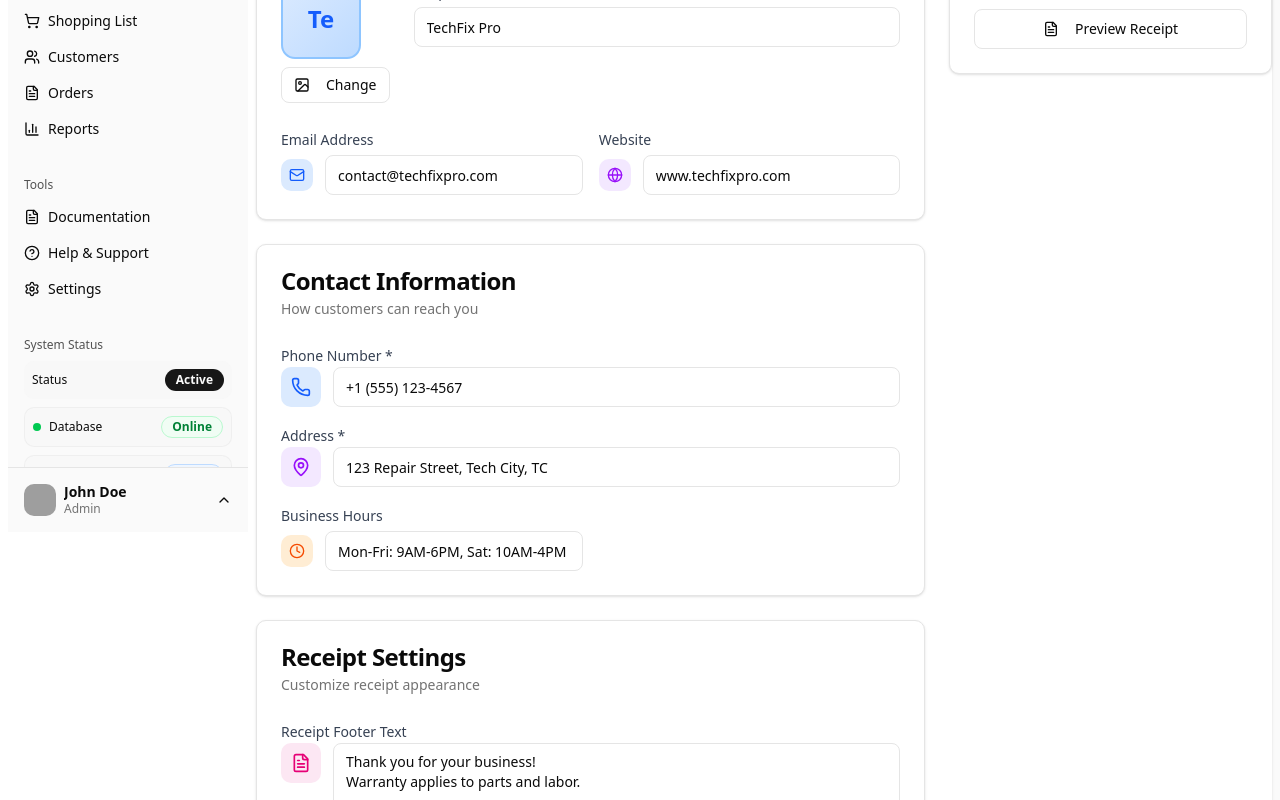
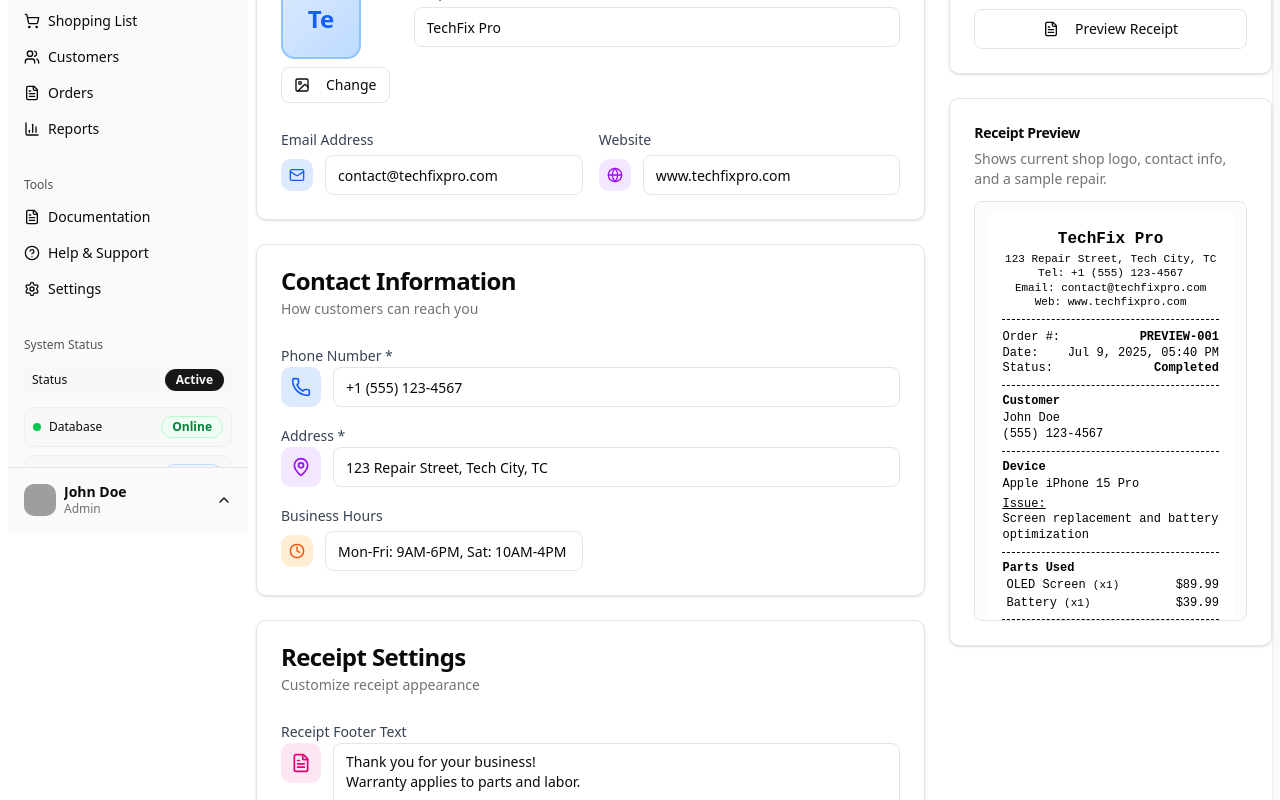
Before and after one commit to DraouM/Fix-Track, a Next.js app: page /profile in a window 1280 px wide. Shown: the part 260-1060 px from the top of the page. Built offline with nearby package versions, Linux system fonts and the light colour scheme; grey boxes are pictures that could not be loaded.

Commit message:
Add receipt preview to profile page
- Add ShopPrintTemplate component for receipt previews
- Include receipt preview section in profile page showing sample repair
- Display current shop logo, contact info, and repair details

```diff
--- a/src/app/profile/page.tsx
+++ b/src/app/profile/page.tsx
@@ -36,6 +36,7 @@ import {
 } from "@/components/ui/alert-dialog";
 
 // Add imports for receipt preview
+import { ShopPrintTemplate } from "@/components/helpers/ShopPrintTemplate";
 import { Repair } from "@/types/repair";
 import { ReceiptTemplate } from "@/components/helpers/ReceiptTemplate";
 
@@ -521,6 +522,30 @@ export default function ProfilePage() {
               </CardContent>
             </Card>
 
+            {/* Inline Receipt Preview */}
+            <Card>
+              <CardHeader className="pb-3">
+                <CardTitle className="text-sm font-semibold">
+                  Receipt Preview
+                </CardTitle>
+                <CardDescription>
+                  Shows current shop logo, contact info, and a sample repair.
+                </CardDescription>
+              </CardHeader>
+              <CardContent>
+                <div className="border rounded-md p-3 bg-muted/30 max-h-[420px] overflow-auto">
+                  <div className="flex justify-center">
+                    <ShopPrintTemplate
+                      repair={sampleRepair}
+                      includePayments
+                      includeParts
+                      logoUrl={shopInfo.logoUrl}
+                    />
+                  </div>
+                </div>
+              </CardContent>
+            </Card>
+
             {hasChanges && (
               <Card className="border-yellow-200 bg-yellow-50">
                 <CardContent className="pt-4">
--- /dev/null
+++ b/src/components/helpers/ShopPrintTemplate.tsx
@@ -0,0 +1,234 @@
+"use client";
+
+import { Repair } from "@/types/repair";
+import { getShopInfo } from "@/lib/shopInfo";
+
+interface ShopPrintTemplateProps {
+  repair: Repair;
+  includePayments?: boolean;
+  includeParts?: boolean;
+  logoUrl?: string;
+}
+
+/**
+ * Lightweight print template that combines repair details and shop profile info.
+ * Use this for HTML-based printing (iframe/popup) or to render a preview.
+ */
+export function ShopPrintTemplate({
+  repair,
+  includePayments = true,
+  includeParts = true,
+  logoUrl,
+}: ShopPrintTemplateProps) {
+  const shopInfo = getShopInfo();
+  const logoSrc = logoUrl ?? shopInfo.logoUrl ?? "/test-logo.svg";
+
+  const formatDate = (dateString?: string) => {
+    if (!dateString) return "N/A";
+    return new Date(dateString).toLocaleDateString("en-US", {
+      year: "numeric",
+      month: "short",
+      day: "numeric",
+      hour: "2-digit",
+      minute: "2-digit",
+    });
+  };
+
+  const totalPaid =
+    repair.payments?.reduce((sum, p) => sum + (p.amount || 0), 0) || 0;
+  const balance = (repair.estimatedCost || 0) - totalPaid;
+
+  return (
+    <div
+      className="thermal-receipt"
+      style={{
+        width: "80mm",
+        padding: "4mm",
+        fontFamily: "'Courier New', Courier, monospace",
+        fontSize: "12px",
+        lineHeight: "1.3",
+        color: "#000",
+        backgroundColor: "#fff",
+      }}
+    >
+      {/* Header - Shop Information */}
+      <div
+        style={{
+          textAlign: "center",
+          marginBottom: "10px",
+          borderBottom: "1px dashed #000",
+          paddingBottom: "10px",
+        }}
+      >
+        {logoSrc && (
+          <div style={{ marginBottom: "6px" }}>
+            <img
+              src={logoSrc}
+              alt="Shop Logo"
+              style={{
+                maxWidth: "60mm",
+                maxHeight: "20mm",
+                width: "auto",
+                height: "auto",
+                objectFit: "contain",
+              }}
+            />
+          </div>
+        )}
+        <div
+          style={{ fontSize: "16px", fontWeight: "bold", marginBottom: "2px" }}
+        >
+          {shopInfo.shopName}
+        </div>
+        <div style={{ fontSize: "11px" }}>{shopInfo.address}</div>
+        <div style={{ fontSize: "11px" }}>Tel: {shopInfo.phoneNumber}</div>
+        {shopInfo.email && (
+          <div style={{ fontSize: "11px" }}>Email: {shopInfo.email}</div>
+        )}
+        {shopInfo.website && (
+          <div style={{ fontSize: "11px" }}>Web: {shopInfo.website}</div>
+        )}
+      </div>
+
+      {/* Order Info */}
+      <div style={{ marginBottom: "8px", fontSize: "12px" }}>
+        <div style={{ display: "flex", justifyContent: "space-between" }}>
+          <span>Order #:</span>
+          <span style={{ fontWeight: "bold" }}>{repair.code || repair.id}</span>
+        </div>
+        <div style={{ display: "flex", justifyContent: "space-between" }}>
+          <span>Date:</span>
+          <span>{formatDate(repair.createdAt)}</span>
+        </div>
+        <div style={{ display: "flex", justifyContent: "space-between" }}>
+          <span>Status:</span>
+          <span style={{ fontWeight: "bold" }}>{repair.status}</span>
+        </div>
+      </div>
+
+      <div style={{ borderTop: "1px dashed #000", margin: "8px 0" }}></div>
+
+      {/* Customer Info */}
+      <div style={{ marginBottom: "8px", fontSize: "12px" }}>
+        <div style={{ fontWeight: "bold", marginBottom: "2px" }}>Customer</div>
+        <div>{repair.customerName || "Unknown"}</div>
+        <div>{repair.customerPhone || "No phone provided"}</div>
+      </div>
+
+      <div style={{ borderTop: "1px dashed #000", margin: "8px 0" }}></div>
+
+      {/* Device Info */}
+      <div style={{ marginBottom: "8px", fontSize: "12px" }}>
+        <div style={{ fontWeight: "bold", marginBottom: "2px" }}>Device</div>
+        <div>
+          {repair.deviceBrand || "Unknown"} {repair.deviceModel || "Device"}
+        </div>
+        <div style={{ marginTop: "4px" }}>
+          <span style={{ textDecoration: "underline" }}>Issue:</span>
+          <div style={{ whiteSpace: "pre-wrap", wordBreak: "break-word" }}>
+            {repair.issueDescription || "No description provided"}
+          </div>
+        </div>
+      </div>
+
+      <div style={{ borderTop: "1px dashed #000", margin: "8px 0" }}></div>
+
+      {/* Parts Used */}
+      {includeParts && repair.usedParts && repair.usedParts.length > 0 && (
+        <>
+          <div style={{ marginBottom: "8px", fontSize: "12px" }}>
+            <div style={{ fontWeight: "bold", marginBottom: "2px" }}>
+              Parts Used
+            </div>
+            {repair.usedParts.map((part, idx) => (
+              <div
+                key={idx}
+                style={{
+                  display: "flex",
+                  justifyContent: "space-between",
+                  marginBottom: "2px",
+                  paddingLeft: "4px",
+                }}
+              >
+                <span>
+                  {part.partName}{" "}
+                  <span style={{ fontSize: "11px" }}>(x{part.quantity})</span>
+                </span>
+                <span>${part.cost.toFixed(2)}</span>
+              </div>
+            ))}
+          </div>
+          <div style={{ borderTop: "1px dashed #000", margin: "8px 0" }}></div>
+        </>
+      )}
+
+      {/* Financial Summary */}
+      <div style={{ marginBottom: "8px", fontSize: "12px" }}>
+        <div
+          style={{
+            display: "flex",
+            justifyContent: "space-between",
+            fontWeight: "bold",
+            fontSize: "14px",
+            marginBottom: "6px",
+          }}
+        >
+          <span>REPAIR COST:</span>
+          <span>${(repair.estimatedCost || 0).toFixed(2)}</span>
+        </div>
+
+        {includePayments && repair.payments && repair.payments.length > 0 && (
+          <div style={{ marginTop: "6px", fontSize: "11px" }}>
+            <div style={{ borderTop: "1px solid #000", paddingTop: "4px" }}>
+              <div
+                style={{
+                  display: "flex",
+                  justifyContent: "space-between",
+                  fontWeight: "bold",
+                }}
+              >
+                <span>TOTAL PAID:</span>
+                <span>${totalPaid.toFixed(2)}</span>
+              </div>
+            </div>
+          </div>
+        )}
+
+        <div
+          style={{
+            border: "2px solid #000",
+            padding: "6px",
+            marginTop: "10px",
+            fontSize: "14px",
+            fontWeight: "bold",
+            backgroundColor: "#f0f0f0",
+          }}
+        >
+          <div style={{ display: "flex", justifyContent: "space-between" }}>
+            <span>BALANCE DUE:</span>
+            <span>${balance.toFixed(2)}</span>
+          </div>
+        </div>
+      </div>
+
+      <div style={{ borderTop: "1px dashed #000", margin: "12px 0" }}></div>
+
+      {/* Footer */}
+      <div style={{ textAlign: "center", fontSize: "10px", marginTop: "6px" }}>
+        <div
+          style={{ marginBottom: "2px", fontSize: "11px", fontStyle: "italic" }}
+        >
+          Thank you for your business!
+        </div>
+        <div style={{ fontWeight: "bold" }}>
+          Please keep this receipt for warranty.
+        </div>
+        {shopInfo.website && (
+          <div style={{ marginTop: "4px", fontSize: "10px", color: "#111" }}>
+            {shopInfo.website}
+          </div>
+        )}
+      </div>
+    </div>
+  );
+}
```
